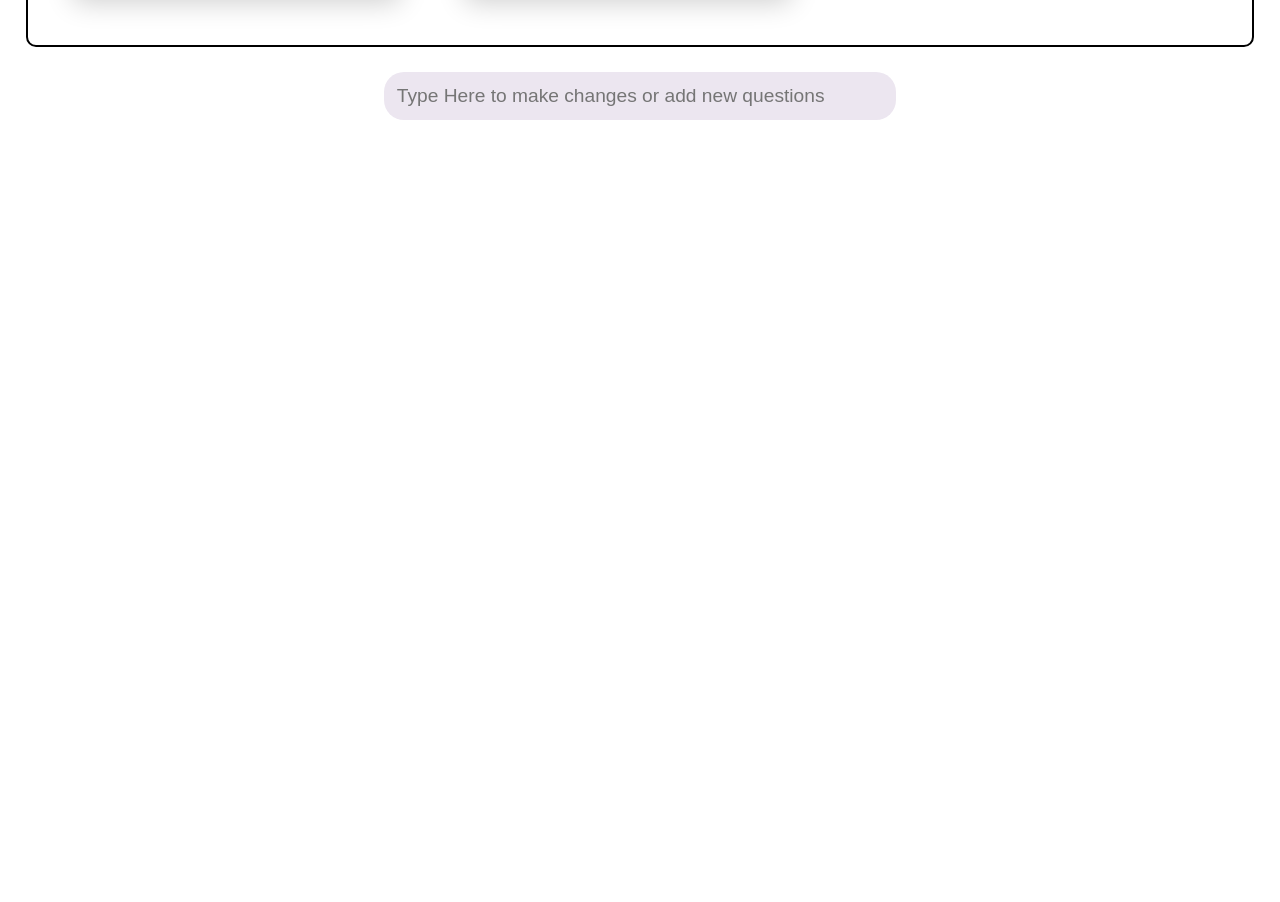
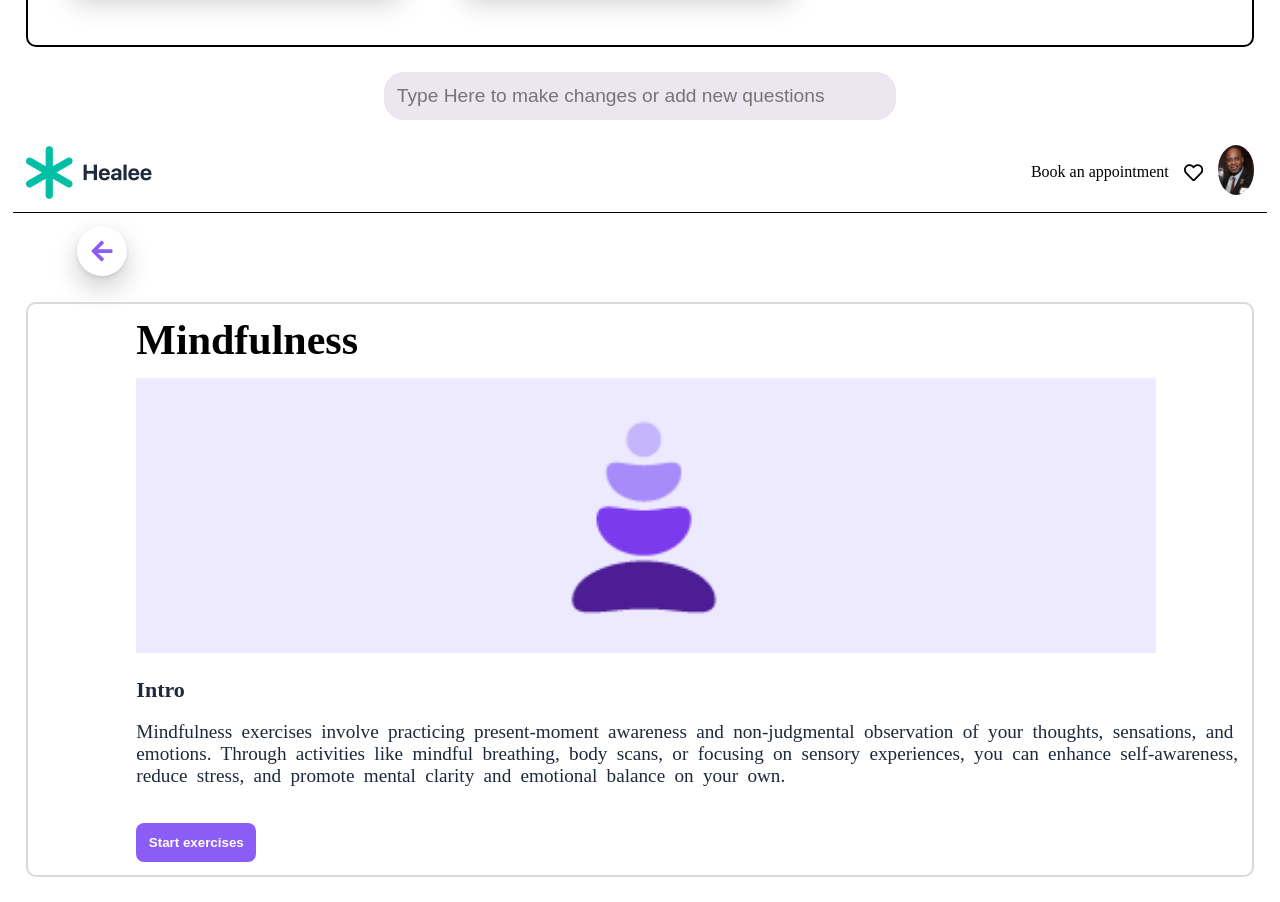
Before and after one commit to PiyushGoyal02/Web-Generator-, a React (Create React App) app: page / in a window 1280 px wide. Shown: the part 940-1842 px from the top of the page. Before the commit the page ends 1060 px from the top, so only its background shows below. Built offline with nearby package versions, Linux system fonts and the light colour scheme.

Commit message:
Mindfulness Route Jump try kiya but solve ni hua

```diff
--- a/src/App.js
+++ b/src/App.js
@@ -13,8 +13,8 @@ function App() {
       {/* <HomePage jsondata={jsonData}/> */}
       <Routes>
         <Route path='/' element={<HomePage jsondata={jsonData}/>}></Route>
-        <Route path='/Mindfulness1' element={<Mindfulness jsondata={jsonData}/>}></Route>
-        <Route path='/Mindfulness2' element={<MindfulnessPage2 jsondata={jsonData}/>}></Route>
+        {/* <Route path='/Mindfulness1' element={<Mindfulness jsondata={jsonData}/>}></Route> */}
+        {/* <Route path='/Mindfulness2' element={<MindfulnessPage2 jsondata={jsonData}/>}></Route> */}
       </Routes>
     </div>
   );
--- a/src/componants/HomePage.js
+++ b/src/componants/HomePage.js
@@ -3,21 +3,46 @@ import black from '../Assets/BlackMan.jpg'
 import sign from '../Assets/Sign.png'
 import text from '../Assets/Text.png'
 import { useNavigate } from "react-router-dom";
+import { FaArrowLeft } from "react-icons/fa";
+import { useState } from "react";
+
 
 
 function HomePage({jsondata}){
 
+    const [selectedPageData, setSelectedPageData] = useState(null);
+
     const navigator = useNavigate()
+    // const navigator2 = useNavigate()
 
+    //  LeftArrow Click BackFunction
+    function ClickBackHandler(){
+        navigator(-1);
+    }
+
+    // Route Ka Name Define Karna
     const funcode = (name) => {
         return name.toLowerCase().replace(/ /g, '-');
     }
 
-    function clickHandler (value){
+    // onclick karna Jab ham ek single pic par click kare
+    function clickHandler (value, pageIndex){
         const apnacode = funcode(value)
+        console.log(pageIndex);
+        console.log(apnacode);
         navigator(`/${apnacode}`)
+
+
+        if (pageIndex[0] > 0 ) {
+            const route = jsondata.tiles.pages[pageIndex[0]];
+            navigator(route + `/${apnacode}`);
+        } else {
+            console.error('Invalid pageIndex:', pageIndex[0]);
+        }
+
+
+
     }
-
 
     return (
         <div>
@@ -49,7 +74,8 @@ function HomePage({jsondata}){
 
                             <div key={value.id} className="imagehadingdiv">
                                 <div className="imagetextcontantbox">
-                                    <img onClick={() => clickHandler (value.name)}  className="imagess" src={value.img_url} ></img>
+                                    <img onClick={() => clickHandler (value.name, value.pages)}  className="imagess" src={value.img_url} alt={value.name} ></img>
+
                                     <p className="imageKaText">{value.name}</p>
                                 </div>
                             </div>
@@ -59,11 +85,50 @@ function HomePage({jsondata}){
 
             </div>
 
-                <div>
-                    <input className="inputTag" placeholder="Type Here to make changes or add new questions"></input>
+            <div>
+                <input className="inputTag" placeholder="Type Here to make changes or add new questions"></input>
+            </div>
+
+
+
+
+
+            {/* Mindfulness1 */}
+
+            <div className="Top-Hading">
+                <div className="sign-text">
+                    <img src={sign}></img>
+                    <img src={text}></img>
                 </div>
 
+                <div className="heartlogo-blackman">
+                    <p className="bookan">Book an appointment</p>
+                    <div className="redheartdiv">
+                        <p className="redheart"><FaRegHeart/></p>
+                    </div>
+                    <div className="blackmandiv">
+                        <img className="blackman" src={black}></img>
+                    </div>
+                </div>
+
+            </div>
+
+            <div onClick={ClickBackHandler} className="leftarrowdiv">
+                <p className="arrowleft"><FaArrowLeft /></p>
+            </div>
+
+            <div className="mindfullnessdiv">
+                <h1 className="mindfulnessName">{jsondata.tiles[0].pages[0].header}</h1>
+                <img className="mindfulnessPic" src={jsondata.tiles[0].pages[0].img_url}></img>
+                <p className="intro">{jsondata.tiles[0].pages[0].sub_heading}</p>
+                <p className="introDiscription">{jsondata.tiles[0].pages[0].description}</p>
+                <button className="start-excer">{jsondata.tiles[0].pages[0].button_label}</button>
+            </div>
+
+
         </div>
+
+
     )
 }
 
```
